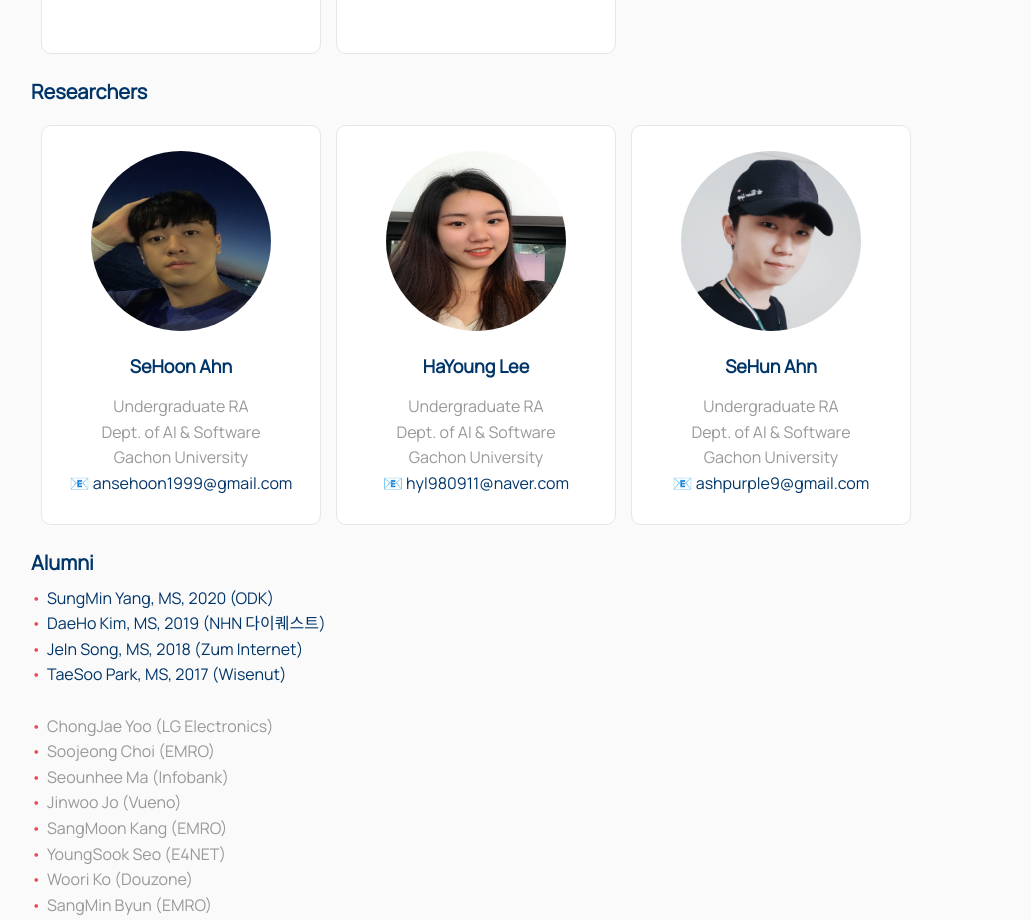
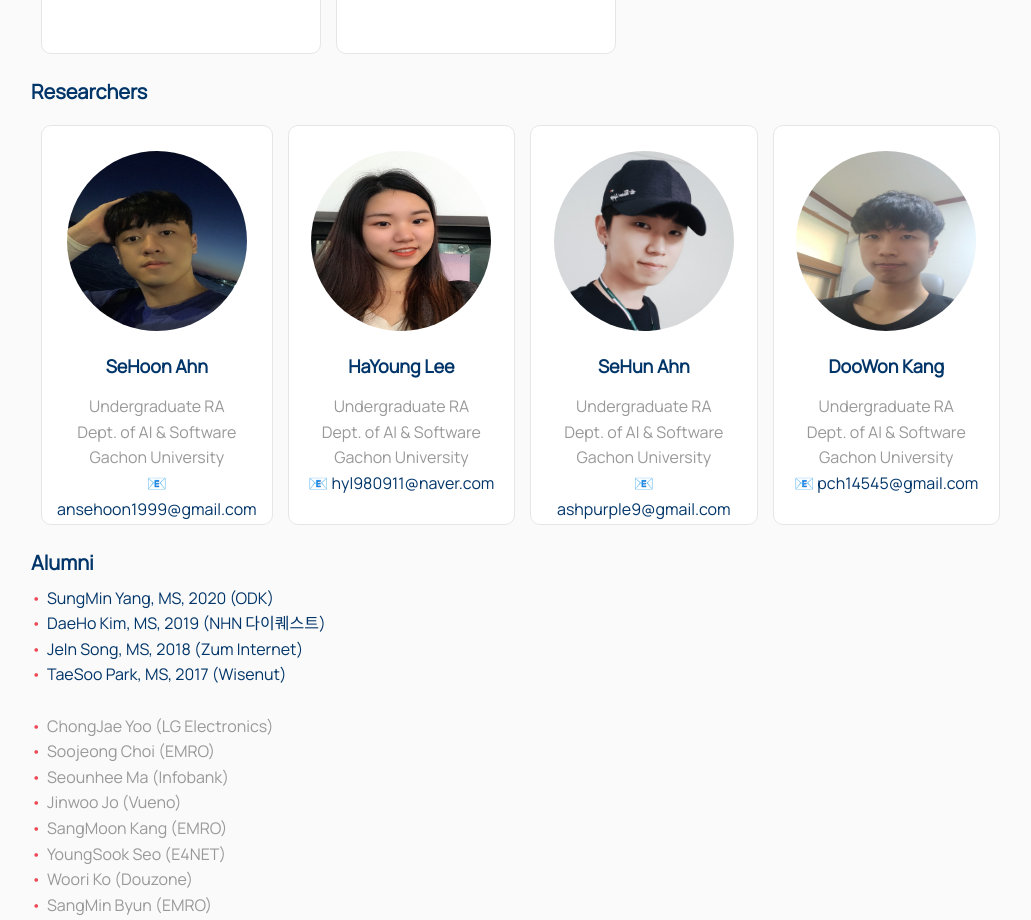
Before and after one commit to IDALab-Gachon/idalab, a React (Create React App) app: page /members in a window 1280 px wide. Shown: the part 1520-2440 px from the top of the page, without its empty margins (112-1143 px from the left). Built offline with nearby package versions, Linux system fonts and the light colour scheme.

Commit message:
add member

```diff
--- a/src/Pages/Members.js
+++ b/src/Pages/Members.js
@@ -11,6 +11,7 @@ import sehoon_img from "../images/members/members_sehoon.jpg";
 // import hyungkyu_img from "../images/members/members_hyungkyu.jpg";
 import hayeong_img from "../images/members/members_hayeong.jpg";
 import sehun_img from "../images/members/members_sehun.jpg";
+import doowon_img from "../images/members/members_doowon.jpg";
 
 const MemberContainer = styled.div`
   width: 100%;
@@ -233,6 +234,20 @@ const Members = () => {
               </Link>
             </MemberInfo>
           </MemberCard>
+          <MemberCard>
+            <MemberImg src={doowon_img} alt="DooWon Kang" />
+            <MemberName>DooWon Kang</MemberName>
+            <MemberInfo>
+              Undergraduate RA
+              <br />
+              Dept. of AI & Software
+              <br />
+              Gachon University
+              <br />
+              📧{" "}
+              <Link href="mailto:pch14545@gmail.com">pch14545@gmail.com</Link>
+            </MemberInfo>
+          </MemberCard>
         </MemberWrapper>
         <ListTitle>Alumni</ListTitle>
         <GraduateAlumni>
```
Also changed, not shown: src/images/members/members_doowon.jpg (added).
